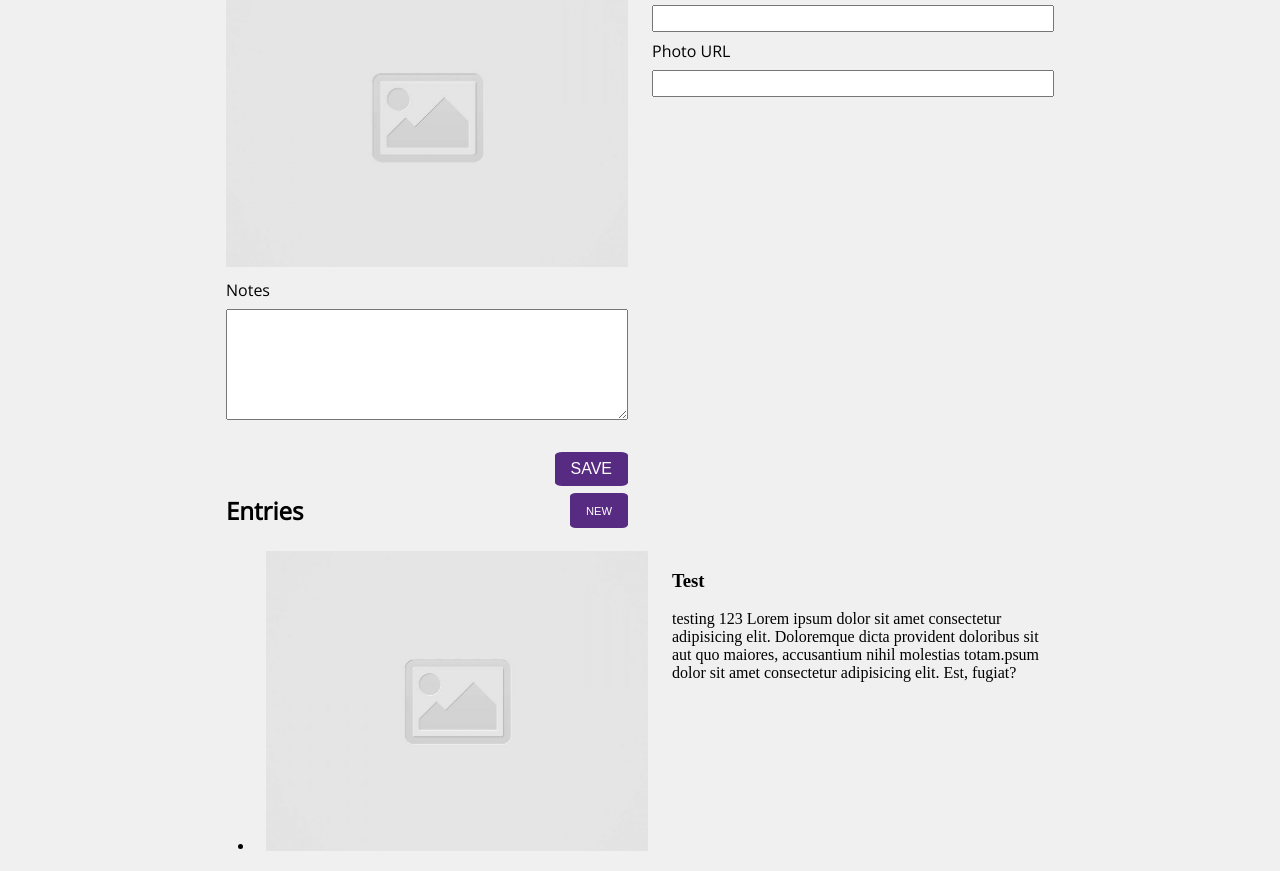
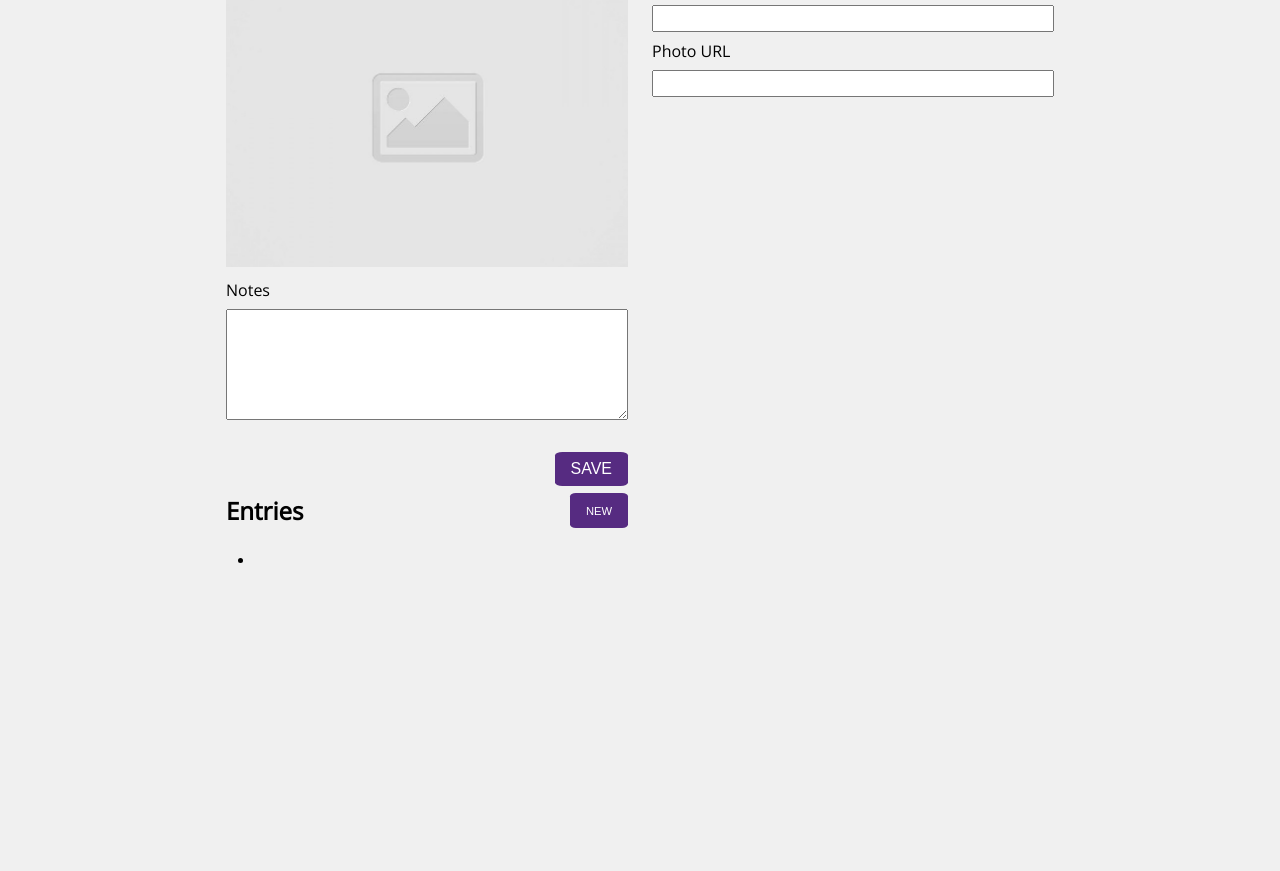
Before and after one commit to Yi-Jacob/code-journal, a website: page index.html in a window 1280 px wide. Shown: the part 152-1023 px from the top of the page. After the commit the page ends 800 px from the top, so only its background shows below. Drawn offline with nearby package versions, Linux system fonts and the light colour scheme.

Commit message:
Remove the example HTML entries once the user's entries are successfully being appended to the DOM on page load.

```diff
--- a/index.html
+++ b/index.html
@@ -80,17 +80,7 @@
 
         <ul>
           <li>
-            <div class="row">
-              <div class="column-half">
-                <img src="images/placeholder-image-square.jpg">
-              </div>
 
-              <div class="column-half">
-                <h3>Test</h3>
-                <p>testing 123 Lorem ipsum dolor sit amet consectetur adipisicing elit. Doloremque dicta provident doloribus sit aut
-                  quo maiores, accusantium nihil molestias totam.psum dolor sit amet consectetur adipisicing elit. Est, fugiat?</p>
-              </div>
-            </div>
           </li>
         </ul>
 
--- a/js/main.js
+++ b/js/main.js
@@ -36,7 +36,7 @@ function renderJournal(event) {
   divRow.appendChild(imageColumn);
 
   var image = document.createElement('img');
-  image.setAttribute('src', data.entries[i].imageUrl);
+  image.setAttribute('src', data.entries[i].photoURL);
   imageColumn.appendChild(image);
 
   var headingColumn = document.createElement('div');
@@ -49,6 +49,7 @@ function renderJournal(event) {
 
   var notes = document.createElement('p');
   notes.textContent = data.entries[i].notes;
+  headingColumn.appendChild(notes);
 
   return divRow;
 }
```
